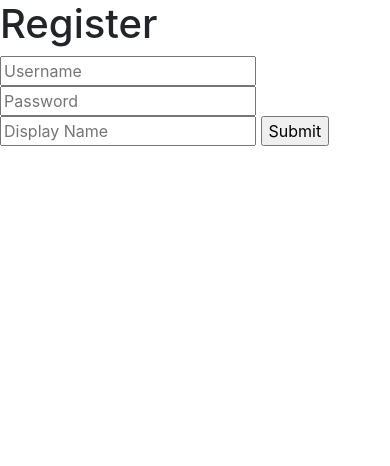
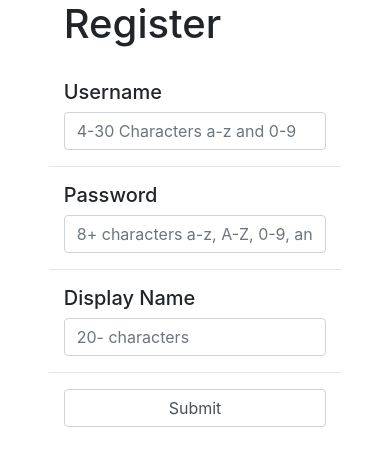
Before and after one commit to noctoid/NekoGram-v2, a Python web app: template web_server/templates/register.html in a window 390 px wide. Shown: the top 466 px of the page. Run offline with Jinja, Linux system fonts and the light colour scheme; the template is opened without the code that fills it, so the values that code supplies are empty; some libraries are stand-ins or nearby versions.

Commit message:
added recaptcha to user registration page and make it looks better

```diff
--- a/web_server/templates/register.html
+++ b/web_server/templates/register.html
@@ -16,36 +16,64 @@
             integrity="sha384-JjSmVgyd0p3pXB1rRibZUAYoIIy6OrQ6VrjIEaFf/nJGzIxFDsf4x0xIM+B07jRM"
             crossorigin="anonymous"></script>
 
-      <script src="https://www.google.com/recaptcha/api.js?render=reCAPTCHA_site_key"></script>
-      <script>
-      grecaptcha.ready(function() {
-          grecaptcha.execute('reCAPTCHA_site_key', {action: 'homepage'}).then(function(token) {
-             ...
-          });
-      });
-      </script>
+    <script src="https://www.google.com/recaptcha/api.js" async defer></script>
 
     <title>NekoGram! New User</title>
 </head>
 <body>
+<style>
+    .center-div {
+         margin: 0 auto;
+         width: 75%;
+    }
+</style>
 
-<div class="container">
+<div class="container center-div">
+    <div class="panel">
         <div class="row">
-        <h1>Register</h1>
+            <div class="col-md-12">
+                <h1>Register</h1><br/>
             </div>
-    <div class="row">
+
             <form action="../api/u/create/" method="post">
                 <div class="form-group">
-                <input type="text" name="username" placeholder="Username"
+                    <div class="col-md-12">
+                        <h5>Username</h5>
+                    </div>
+                    <div class="col-md-12">
+                        <input class="form-control" type="text" name="username"
+                               placeholder="4-30 Characters a-z and 0-9"
                                required="required" pattern="[a-z0-9]{4,30}"/>
-                <input type="password" name="password" placeholder="Password"
+                    </div>
+                    <hr/>
+                    <div class="col-md-12">
+                        <h5>Password</h5>
+                    </div>
+                    <div class="col-md-12">
+                        <input class="form-control" type="password" name="password"
+                               placeholder="8+ characters a-z, A-Z, 0-9, and special characters"
                                required="required" pattern="(?=.*\d)(?=.*[a-z])(?=.*[A-Z]).{8,}"/>
-                <input type="text" name="displayName" placeholder="Display Name"
+                    </div>
+                    <hr/>
+                    <div class="col-md-12">
+                        <h5>Display Name</h5>
+                    </div>
+                    <div class="col-md-12">
+                        <input class="form-control" type="text" name="displayName"
+                               placeholder="20- characters"
                                required="required" pattern="{1,20}"/>
-                <input type="submit"/>
+                    </div>
+                    <hr/>
+                    <div class="col-md-12">
+                        <div class="g-recaptcha" data-sitekey="6LeoBjcUAAAAAENbMoFhS0-ifpfU7wwaZS3NDTA4"></div>
+                    </div>
+                    <div class="col-md-12">
+                        <input class="form-control" type="submit"/>
+                    </div>
                 </div>
             </form>
         </div>
     </div>
+</div>
 </body>
 </html>
```
Lines whose indentation alone changed are shown as unchanged.
